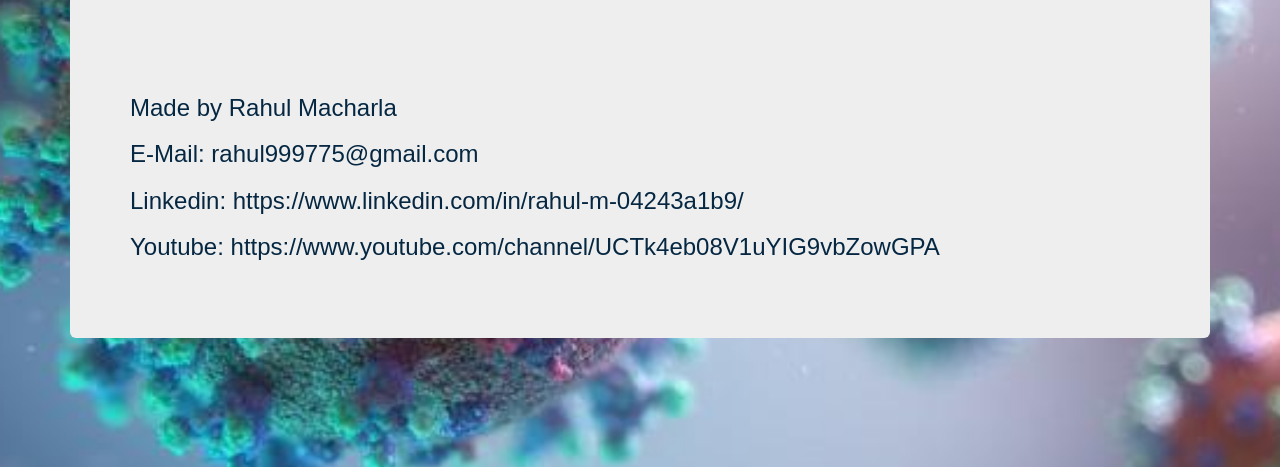
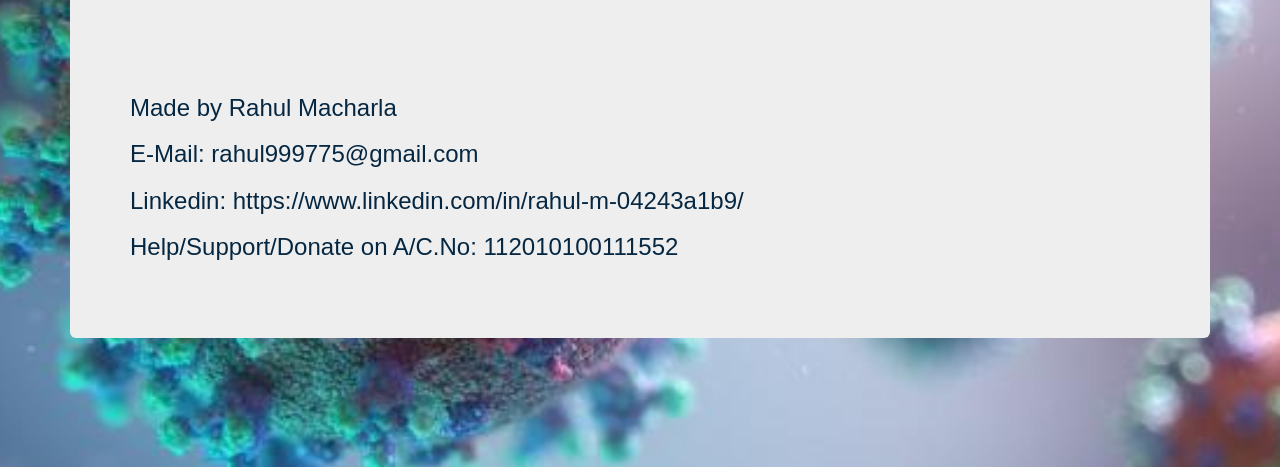
Before and after one commit to Rahul-Macharla/Covid-19-Symptoms-Detection-Heroku, a Flask app: template templates/result.html in a window 1280 px wide. Shown: the part 291-758 px from the top of the page. Run offline with Flask 2, Linux system fonts and the light colour scheme; the template is opened without the code that fills it, so the values that code supplies are empty; parts of the project's set-up code (start-up, migrations or seed data) failed here and were passed over; some libraries are stand-ins or nearby versions; some web fonts are replaced.

Commit message:
Update result.html

```diff
--- a/templates/result.html
+++ b/templates/result.html
@@ -26,5 +26,5 @@
     <h3 style="color:#052742";>Made by Rahul Macharla</h3>
     <h3 style="color:#052742";>E-Mail: rahul999775@gmail.com</h3>
     <h3 style="color:#052742";>Linkedin: https://www.linkedin.com/in/rahul-m-04243a1b9/</h3>
-    <h3 style="color:#052742";>Youtube: https://www.youtube.com/channel/UCTk4eb08V1uYIG9vbZowGPA</h3>
+    <h3 style="color:#052742";>Help/Support/Donate on A/C.No: 112010100111552 </h3>
     <br>
```
